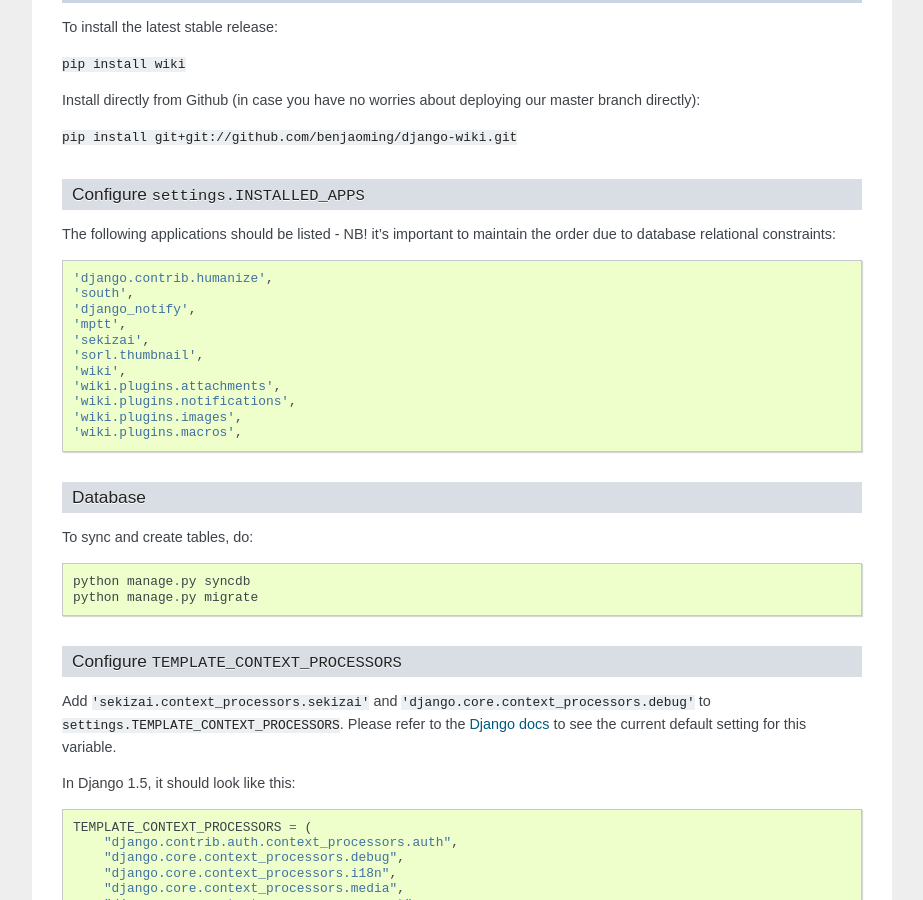
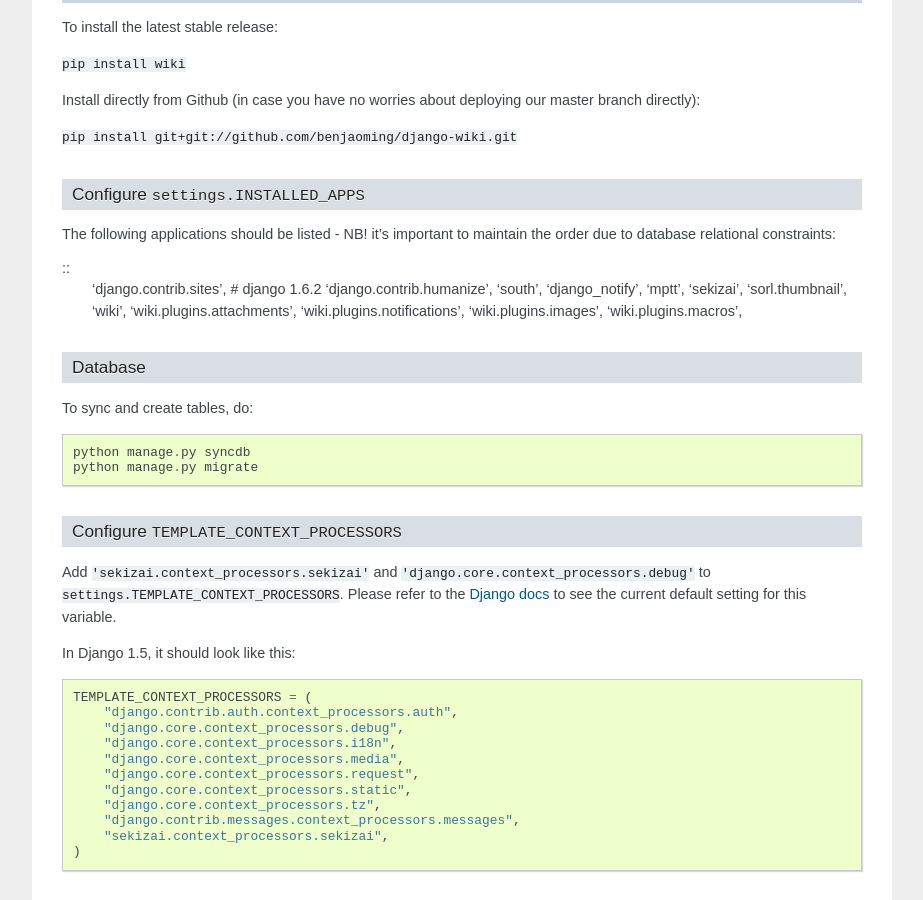
Before and after one commit to django-wiki/django-wiki, a Sphinx documentation site: the page built from docs/installation.rst, in a window 1280 px wide and 900 px high, scrolled down 1212 px. Shown: the whole window, without its empty margins (198-1121 px from the left). Built offline with Sphinx 7.4.7, drawn with Linux system fonts in a browser that asks for light colours.

Commit message:
Update installation.rst

```diff
--- a/docs/installation.rst
+++ b/docs/installation.rst
@@ -97,7 +97,7 @@ The following applications should be listed - NB! it's important to
 maintain the order due to database relational constraints:
 
 ::
-
+        'django.contrib.sites', # django 1.6.2
         'django.contrib.humanize',
         'south',
         'django_notify',
```
